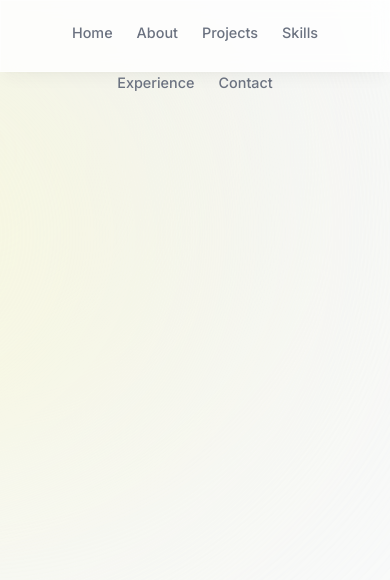
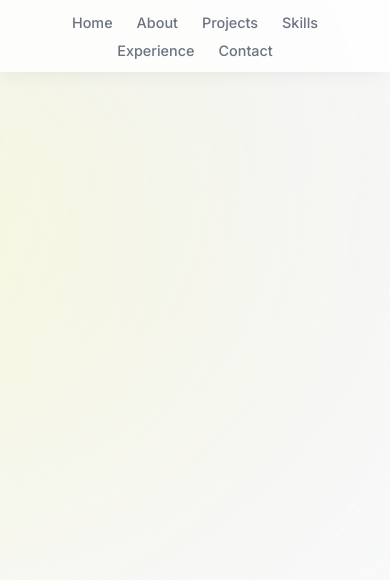
Before and after one commit to createdbyken/next-new-portfolio, a Next.js app: page / in a window 390 px wide. Shown: the top 580 px of the page. Built offline with nearby package versions, Linux system fonts and the light colour scheme.

Commit message:
Header completed

```diff
--- a/components/header.tsx
+++ b/components/header.tsx
@@ -15,14 +15,17 @@
       >
 
       </motion.div>
-      <nav className="fixed top-[0.15rem] left-1/2 h-12 -translate-x-1/2 py-2 sm:top-[1.7rem] sm:h-[initial] sm:py-0">
+      <nav className="flex fixed top-[0.15rem] left-1/2 h-12 -translate-x-1/2 py-2 sm:top-[1.7rem] sm:h-[initial] sm:py-0">
       <ul className="flex w-[22rem] flex-wrap items-center justify-center gap-y-1 text-[0.9rem] font-medium text-gray-500 sm:w-[initial] sm:flex-nowrap sm:gap-5">
         {links.map((link) => (
-            <li className="h-3/4 flex items-center justify-center" key={link.hash}>
-              <Link className="flex w-full items-center justify-center px-3 py-3 hover:text-gray-950" href={link.hash}>
+            <motion.li className="h-3/4 flex items-center justify-center" key={link.hash}
+              initial={{ y: -100, opacity: 0 }}
+              animate={{ y: 0, opacity: 1 }}
+            >
+              <Link className="flex w-full items-center justify-center px-3 py-3 hover:text-gray-950 transition" href={link.hash}>
                 {link.name}
               </Link>
-            </li>
+            </motion.li>
           ))
         }
       </ul>
```
